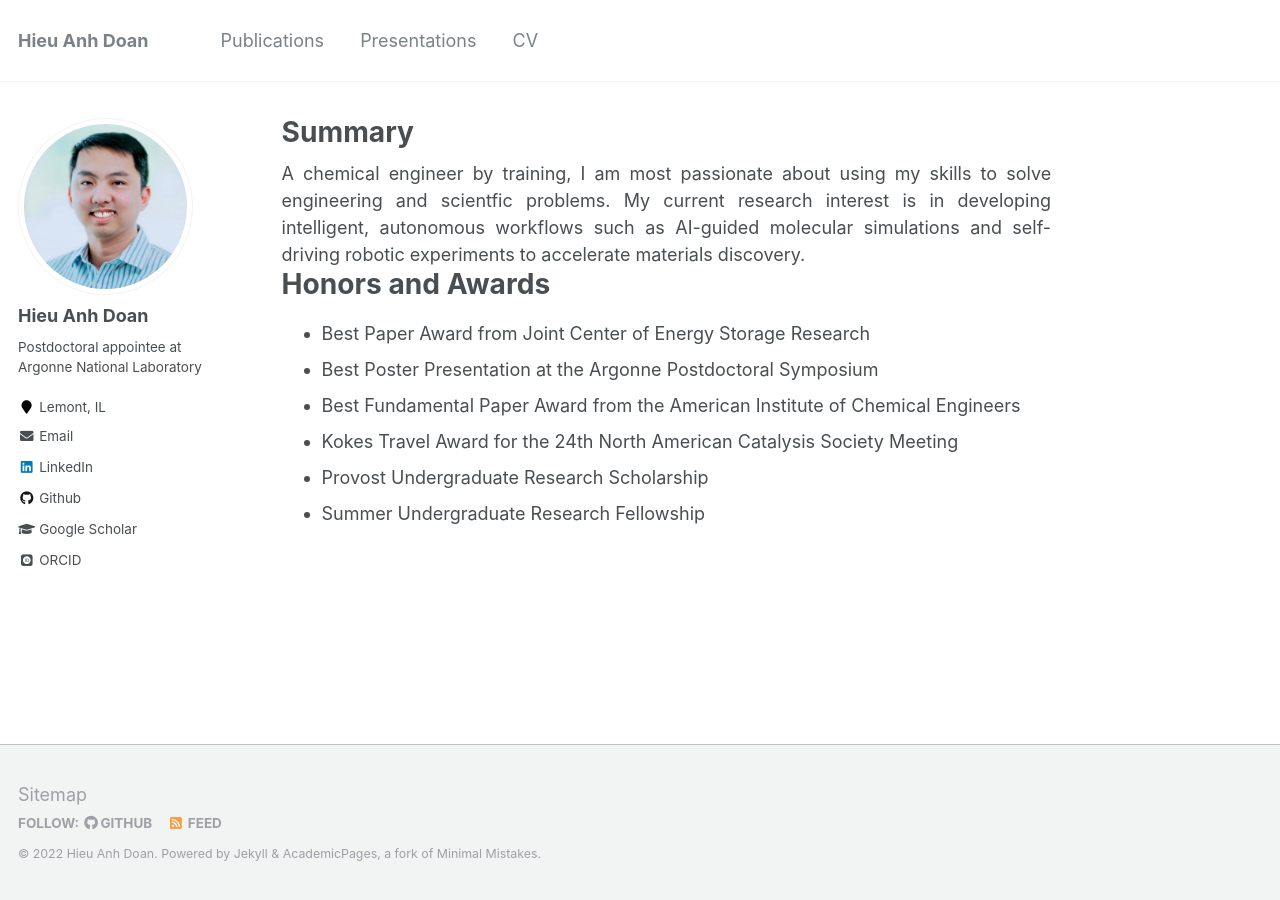
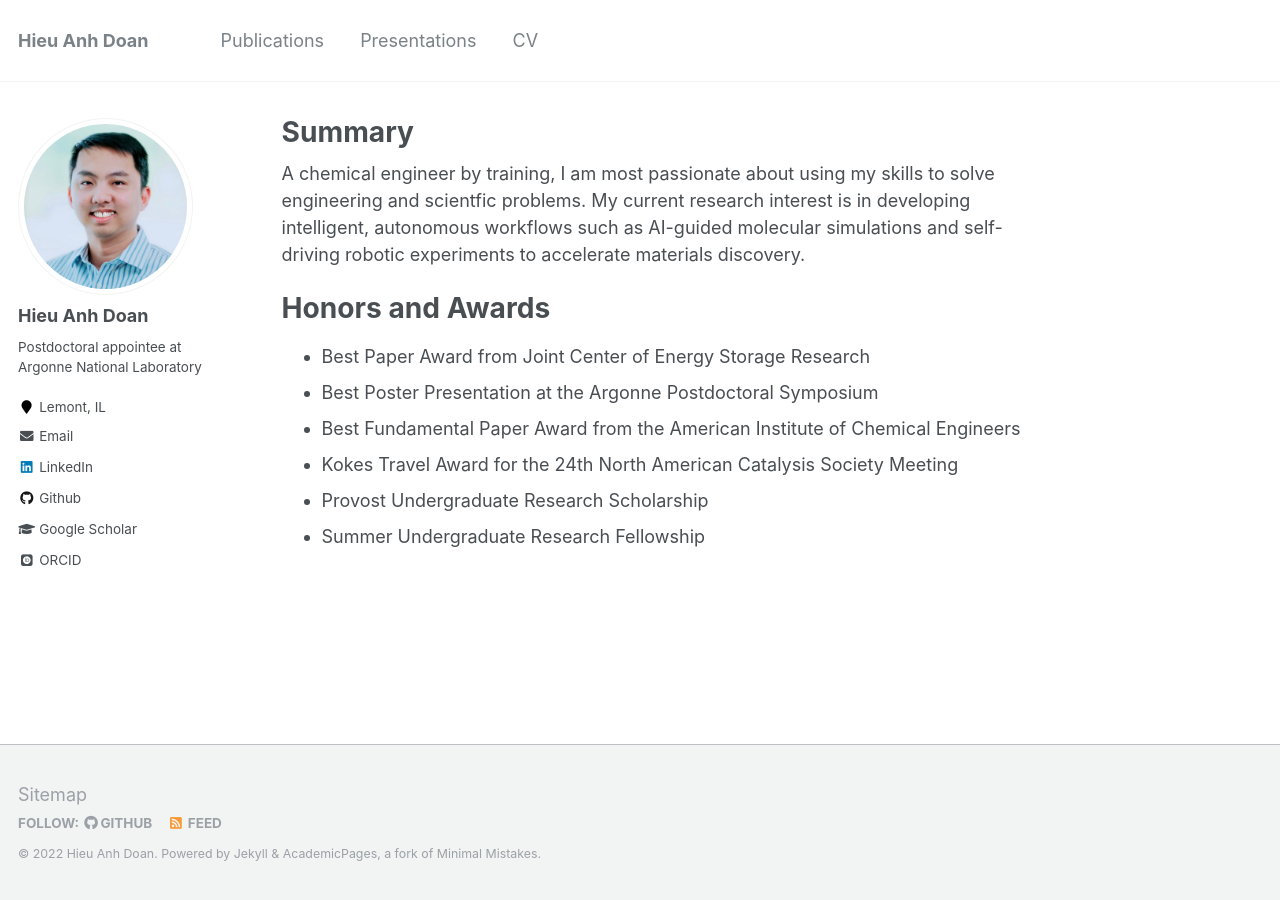
Before and after one commit to hieuadoan/hieuadoan.github.io, a Jekyll site: the page built from _pages/about.md, in a window 1280 px wide. Built offline with Jekyll 4.4.1, drawn with Linux system fonts in a browser that asks for light colours; some web fonts are replaced.

Commit message:
remove justify

```diff
--- a/_pages/about.md
+++ b/_pages/about.md
@@ -8,7 +8,7 @@
   - /about.html
 ---
 
-<div style="text-align: justify"> A chemical engineer by training, I am most passionate about using my skills to solve engineering and scientfic problems. My current research interest is in developing intelligent, autonomous workflows such as AI-guided molecular simulations and self-driving robotic experiments to accelerate materials discovery. </div>
+A chemical engineer by training, I am most passionate about using my skills to solve engineering and scientfic problems. My current research interest is in developing intelligent, autonomous workflows such as AI-guided molecular simulations and self-driving robotic experiments to accelerate materials discovery.
 
 Honors and Awards
 ===
```
